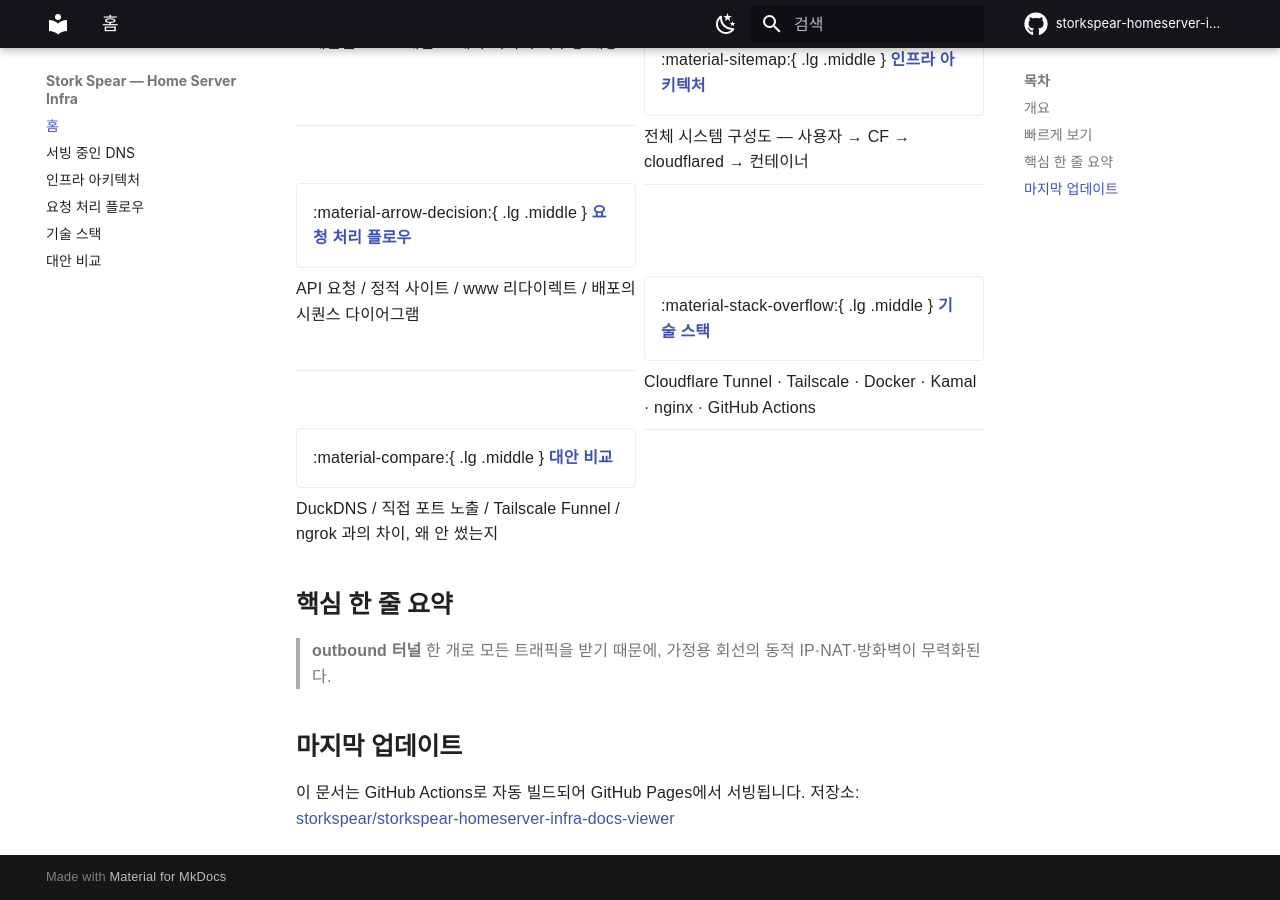
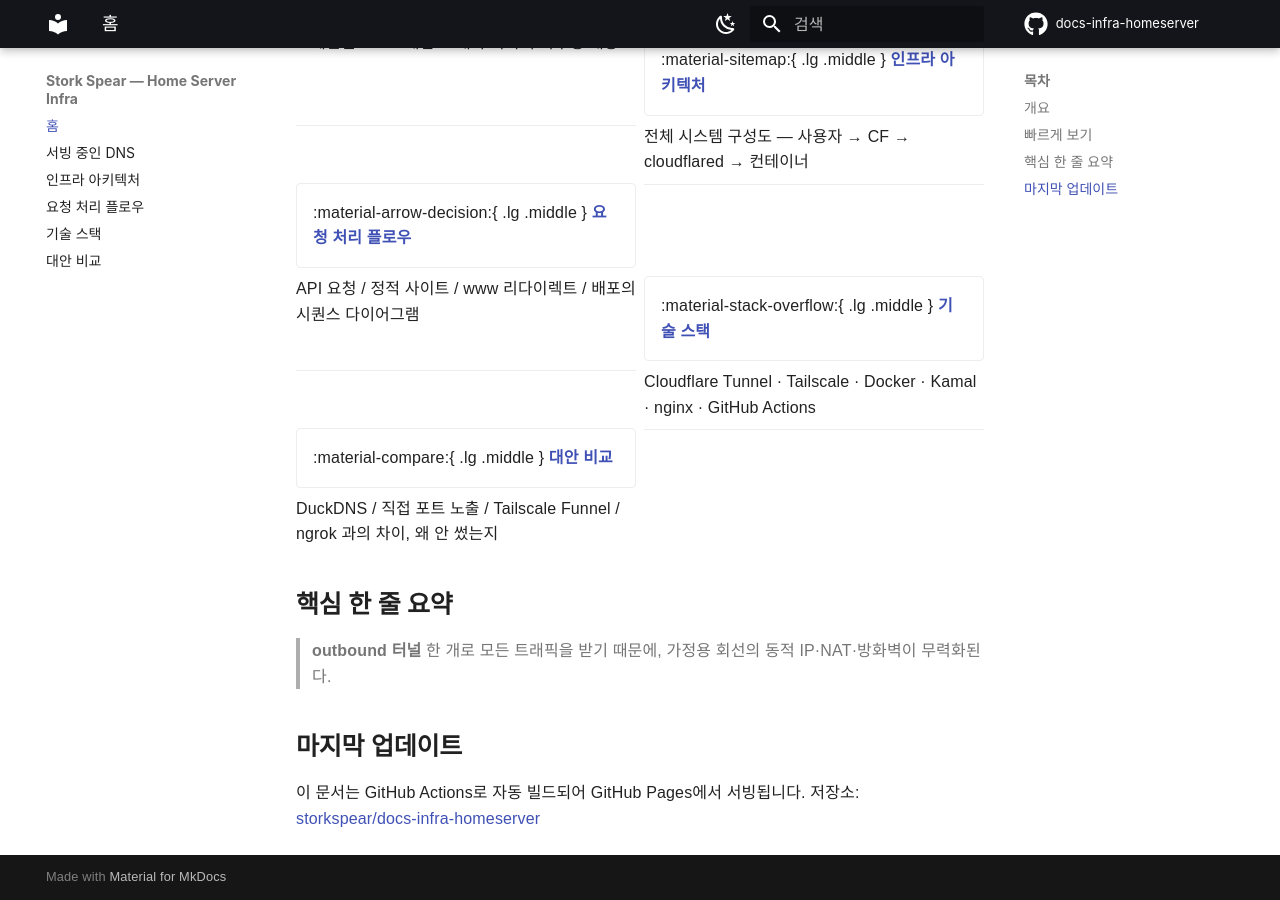
Before and after one commit to storkspear/docs-infra-homeserver, an MkDocs documentation site: the page built from docs/index.md, in a window 1280 px wide and 900 px high, scrolled down 626 px. Built offline with MkDocs 1.6.1 and Material for MkDocs 9.7.7, drawn with Linux system fonts in a browser that asks for light colours; some web fonts are replaced; comment, search, counter and statistics services are not loaded.

Commit message:
docs: rename old repo paths to new convention
- spring-backend-template → template-spring
- flutter-mobile-template → template-flutter
- *-docs-viewer → docs-* prefix
- backend-server → server-factory
- storkspear-homeserver-infra-docs-viewer → docs-infra-homeserver

```diff
--- a/docs/index.md
+++ b/docs/index.md
@@ -45,4 +45,4 @@ Mac mini 한 대로 11개 호스트네임을 서빙하는 홈 서버 셋업의
 ## 마지막 업데이트
 
 이 문서는 GitHub Actions로 자동 빌드되어 GitHub Pages에서 서빙됩니다.
-저장소: [storkspear/storkspear-homeserver-infra-docs-viewer](https://github.com/storkspear/storkspear-homeserver-infra-docs-viewer)
+저장소: [storkspear/docs-infra-homeserver](https://github.com/storkspear/docs-infra-homeserver)
--- a/mkdocs.yml
+++ b/mkdocs.yml
@@ -1,8 +1,8 @@
 site_name: Stork Spear — Home Server Infra
 site_description: Mac mini 홈 서버 인프라 문서 — DNS, 요청 처리 플로우, 기술 스택
-site_url: https://storkspear.github.io/storkspear-homeserver-infra-docs-viewer/
-repo_url: https://github.com/storkspear/storkspear-homeserver-infra-docs-viewer
-repo_name: storkspear-homeserver-infra-docs-viewer
+site_url: https://storkspear.github.io/docs-infra-homeserver/
+repo_url: https://github.com/storkspear/docs-infra-homeserver
+repo_name: docs-infra-homeserver
 edit_uri: edit/main/docs/
 
 theme:
```
Also changed, not shown: README.md (+2 -2 lines), docs/architecture.md (+2 -2 lines), docs/dns-list.md (+2 -2 lines), docs/request-flow.md (+3 -3 lines), docs/tech-stack.md (+3 -3 lines).
